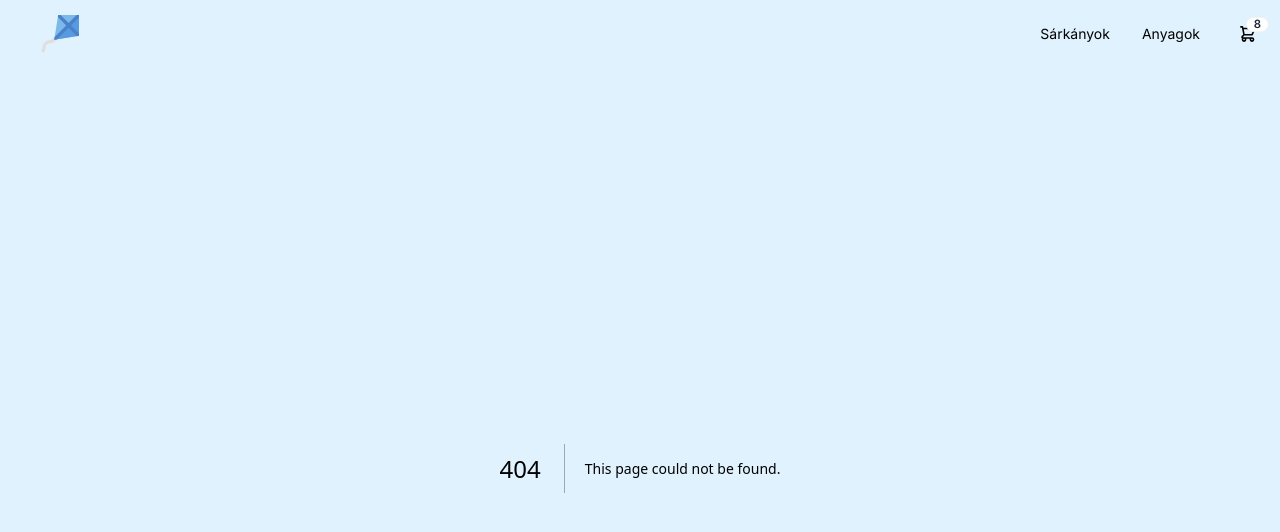
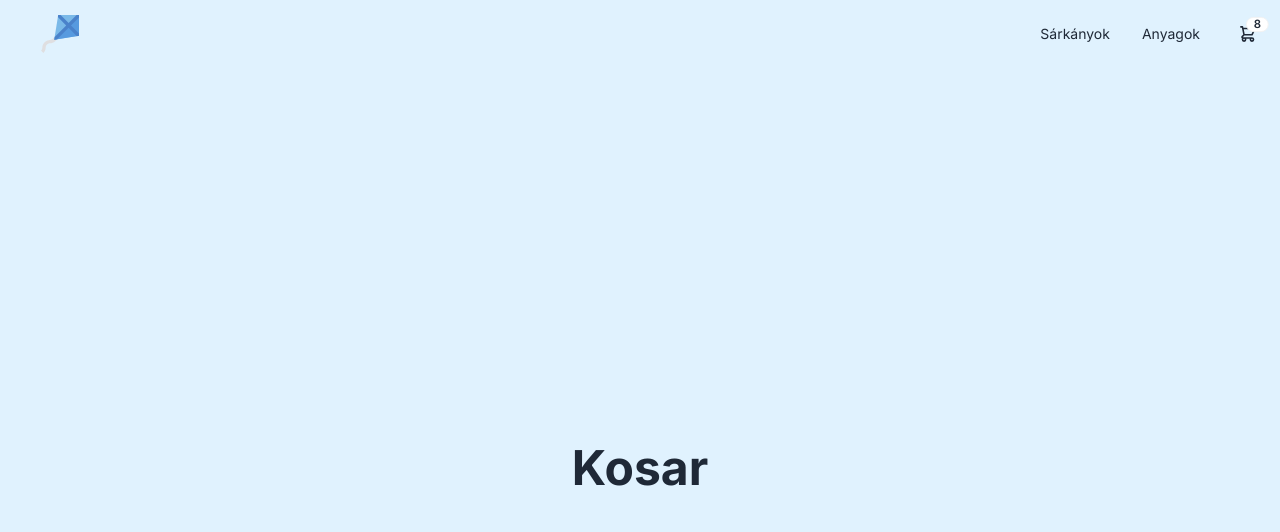
Before and after one commit to c-h-o-n/papirsarkany, a Next.js app: page /kosar in a window 1280 px wide. Before the commit this address had no page. Shown: the top 532 px of the page. Built offline with nearby package versions, Linux system fonts and the light colour scheme.

Commit message:
feat: add kosar page

```diff
--- /dev/null
+++ b/src/app/kosar/page.tsx
@@ -0,0 +1,5 @@
+export default function Materials() {
+  return (
+    <h1 className='font-bold text-5xl text-center'>Kosar</h1>
+  )
+}
```
